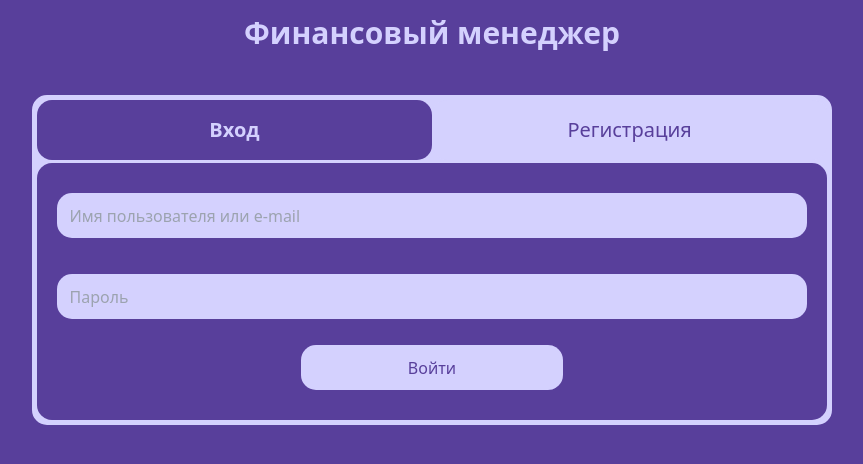
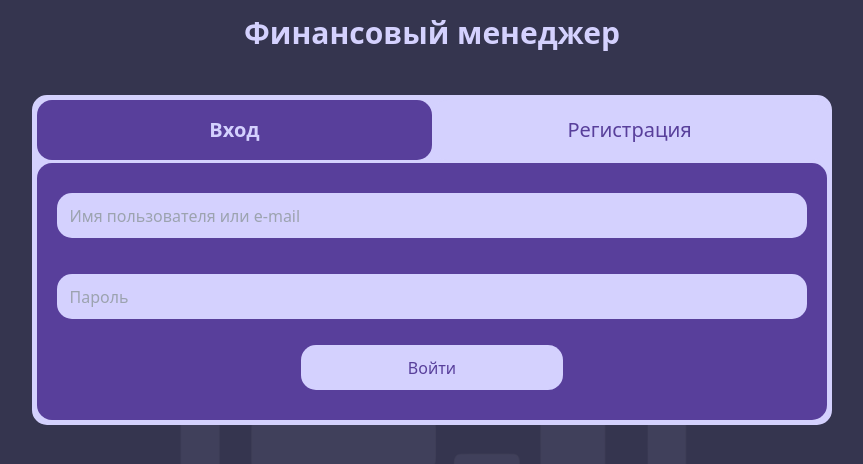
Before and after one commit to PPPoE15/financial_manager_ui, a Vue app: page / in a window 1280 px wide. Shown: the top 464 px of the page, without its empty margins (208-1071 px from the left). Built offline with nearby package versions, Linux system fonts and the light colour scheme; no server answers.

Commit message:
add favicon and background logo

```diff
--- a/index.html
+++ b/index.html
@@ -2,9 +2,9 @@
 <html lang="">
   <head>
     <meta charset="UTF-8" />
-    <!-- <link rel="icon" href="/favicon.ico"> -->
+    <link rel="icon" href="/logo_FM.png">
     <meta name="viewport" content="width=device-width, initial-scale=1.0" />
-    <title>Vite App</title>
+    <title>Финансовый менеджер</title>
   </head>
   <body>
     <div id="app"></div>
--- a/src/App.vue
+++ b/src/App.vue
@@ -4,23 +4,47 @@ import { RouterView } from 'vue-router'
 
 <template>
   <div class="main-background">
+    <div class="content">
       <h1 class="header">Финансовый менеджер</h1>
       <RouterView />
     </div>
+  </div>
 </template>
 
-
 <style scoped>
-.main-background{
-  background-color: #583f9b;
+.main-background {
+  position: relative;
+  background-color: #35354f;
   min-height: 100vh;
 }
 
-.header{
+/* Используем псевдоэлемент для фона */
+.main-background::before {
+  content: '';
+  position: absolute;
+  top: 0;
+  left: 0;
+  width: 100%;
+  height: 100%;
+  background-image: url('/logo_FM.png');
+  background-repeat: no-repeat;
+  background-position: center;
+  background-size: 40%;
+  opacity: 0.07;
+  z-index: 1;
+}
+
+.header {
   text-align: center;
   font-size: 30px;
   padding: 10px;
   font-weight: bold;
   color: #d4d1fe;
 }
+
+.content {
+  position: relative; /* Создаем новый контекст стека */
+  z-index: 2; /* Контент выше фона */
+  min-height: calc(100vh - 60px);
+}
 </style>
--- a/src/components/HomePage.vue
+++ b/src/components/HomePage.vue
@@ -1,4 +1,4 @@
-<script>
+<script lang="ts">
 import UserRegistration from './UserRegistration.vue';
 import UserLogin from './UserLogin.vue';
 
--- a/src/components/UserRegistration.vue
+++ b/src/components/UserRegistration.vue
@@ -1,7 +1,7 @@
 <script lang="ts">
 import { createUser } from '@/api/registration';
 import { loginUser } from '@/api/login';
-import { LoginData } from '@/types/loginData'
+import type { LoginData } from '@/types/loginData'
 
 export default {
   name: 'UserRegistration',
```
Also changed, not shown: logo_FM.png (added). Lines whose indentation alone changed are shown as unchanged.
